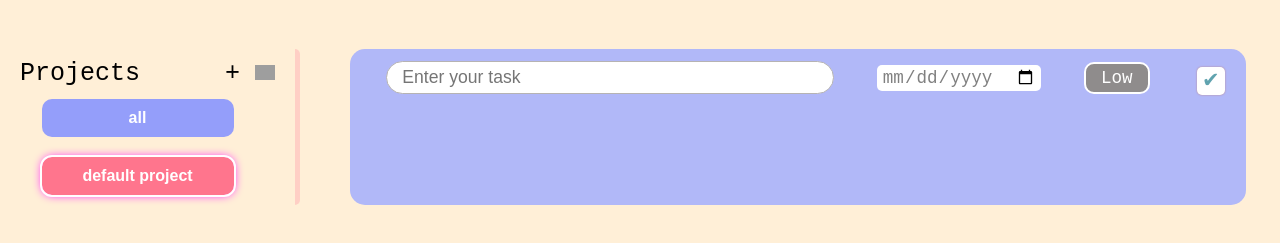
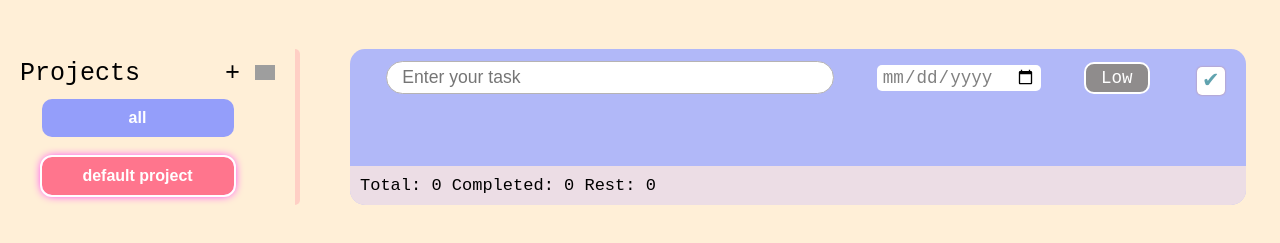
Before and after one commit to frantic-dev/to-do-list, a website built with webpack: page dist/index.html in a window 1280 px wide. Shown: the part 107-350 px from the top of the page. Built offline with nearby package versions, Linux system fonts and the light colour scheme; grey boxes are pictures that could not be loaded.

Commit message:
display tasks score

```diff
--- a/src/index.js
+++ b/src/index.js
@@ -1,4 +1,7 @@
 import "../styles/style.scss";
+export let tasksTotal = 0;
+export let completedTasksScore = 0;
+export let uncompletedTasksScore = 0;
 const body = document.querySelector("body");
 function htmlBody() {
   body.innerHTML = `
@@ -20,8 +23,8 @@ function htmlBody() {
             <div id="priority-btn">Low</div>
             <button id="add-todo">&#10004;</button>
         </form>
-        <div id="display" class="default-project">
-        </div>
+        <div id="display" class="default-project"></div>
+        <div id="tasks-score">Total: ${tasksTotal} Completed: ${completedTasksScore} Rest: ${uncompletedTasksScore} </div>
     </div>
 
     `;
--- a/src/todo-list.js
+++ b/src/todo-list.js
@@ -1,5 +1,5 @@
 import { updateLocalStorage } from "./storage";
-import { addDeleteBtn, deleteTask } from "./todos";
+import { addDeleteBtn, deleteTask, updateTasksScore } from "./todos";
 
 let allStoredProjects = JSON.parse(localStorage.getItem("allProjects"));
 const input = document.querySelector("input");
@@ -33,6 +33,7 @@ function todoList() {
     resetInput();
     checkItem();
     deleteTask();
+    updateTasksScore();
     updateLocalStorage();
     console.log(allProjects);
   });
@@ -90,7 +91,8 @@ function checkItem() {
         mark.parentElement.className = "check";
       }
       console.log(index)
-        console.log(allProjects[currentProject][index].done)
+        console.log(allProjects[currentProject][index].done);
+        updateTasksScore();
         updateLocalStorage();
       });
   });
@@ -139,6 +141,7 @@ function switchProjects() {
     resetInput();
     resetPriority();
     deleteTask();
+    updateTasksScore();
     updateLocalStorage();
     console.log(allProjects)
   });
@@ -196,6 +199,7 @@ todoList();
 addProject();
 setTimeout(() => {
   displayOldTasks();
+  updateTasksScore();
 }, 500);
 checkItem();
 function showOldProjects() {
--- a/src/todos.js
+++ b/src/todos.js
@@ -73,10 +73,16 @@ editProjectsBtn.addEventListener("click",displayDeleteProjectsBtns);
 
 window.addEventListener("click", (e) => {
   if (e.target !== editProjectsBtn) {
-    console.log(e.target.id);
     let deleteProjectBtns = document.querySelectorAll(".project span");
     deleteProjectBtns.forEach((btn) => {
       btn.style.display = "none";
     });
   }
 });
+export function updateTasksScore () {
+  let scoreDiv = document.querySelector('#tasks-score');
+  let tasksTotal = document.querySelectorAll('.to-do-item').length;
+  let completedTasksScore = document.querySelectorAll('.check').length;
+  let uncompletedTasksScore = tasksTotal - completedTasksScore;
+  scoreDiv.textContent = `Total: ${tasksTotal} Completed: ${completedTasksScore} Rest: ${uncompletedTasksScore}`;
+}
--- a/styles/style.scss
+++ b/styles/style.scss
@@ -106,6 +106,8 @@ body {
     width: 70vw;
     background-color: rgb(177, 184, 248);
     border-radius: 15px;
+    padding-bottom: 3em;
+    position: relative;
     form {
         font-size: 1.1rem;
         margin-bottom: 50px;
@@ -209,6 +211,16 @@ body {
             display: inline-block;
         }
     }
+    #tasks-score {
+        position: absolute;
+        bottom: 0;
+        padding: 10px;
+        background-color: #f5e3e3e0;
+        width: 100%;
+        border-bottom-right-radius: 15px;
+        border-bottom-left-radius: 15px;
+        font-size: 17px;
+    }
 }
 .check {
     .check-mark {
```
Also changed, not shown: dist/index.bundle.js, dist/storage.bundle.js, dist/todolist.bundle.js, dist/todos.bundle.js.
